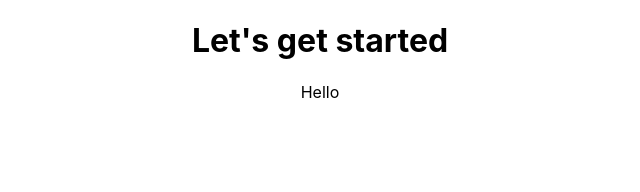
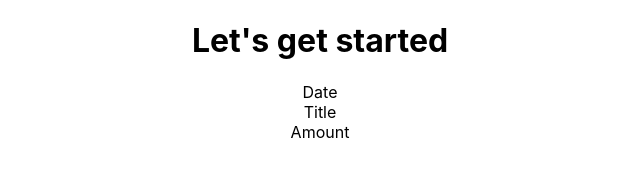
Before and after one commit to AnuvaPandya/Expense-Tracker, a React (Create React App) app: page / in a window 1280 px wide. Shown: the top 192 px of the page, without its empty margins (320-960 px from the left). Built offline with nearby package versions, Linux system fonts and the light colour scheme.

Commit message:
new file added

```diff
--- a/src/components/ExpenseItem.js
+++ b/src/components/ExpenseItem.js
@@ -1,4 +1,10 @@
 function ExpenseItem() {
-  return <div>Hello</div>;
+  return (
+    <div>
+      <div>Date</div>
+      <div>Title</div>
+      <div>Amount</div>
+    </div>
+  );
 }
 export default ExpenseItem;
```
